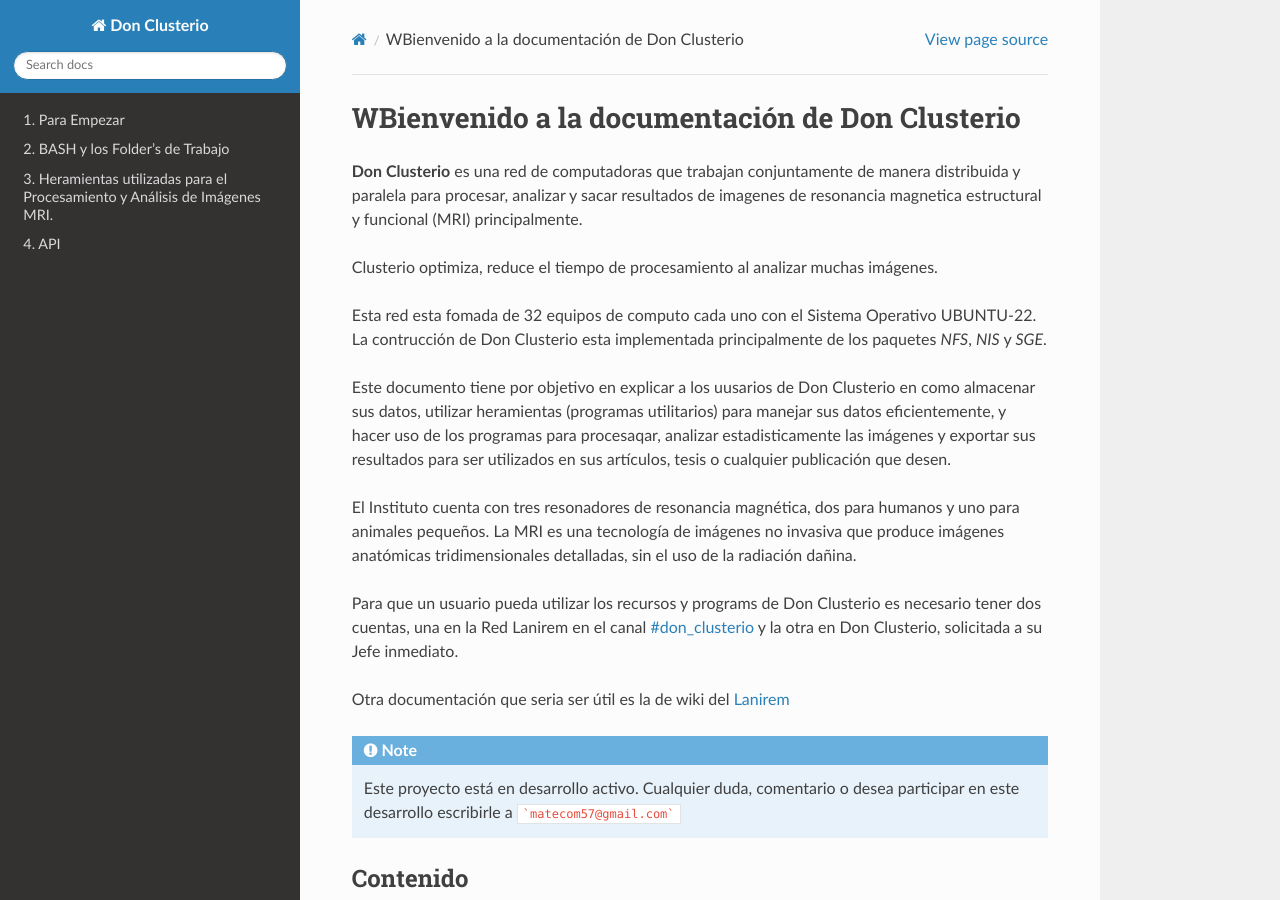
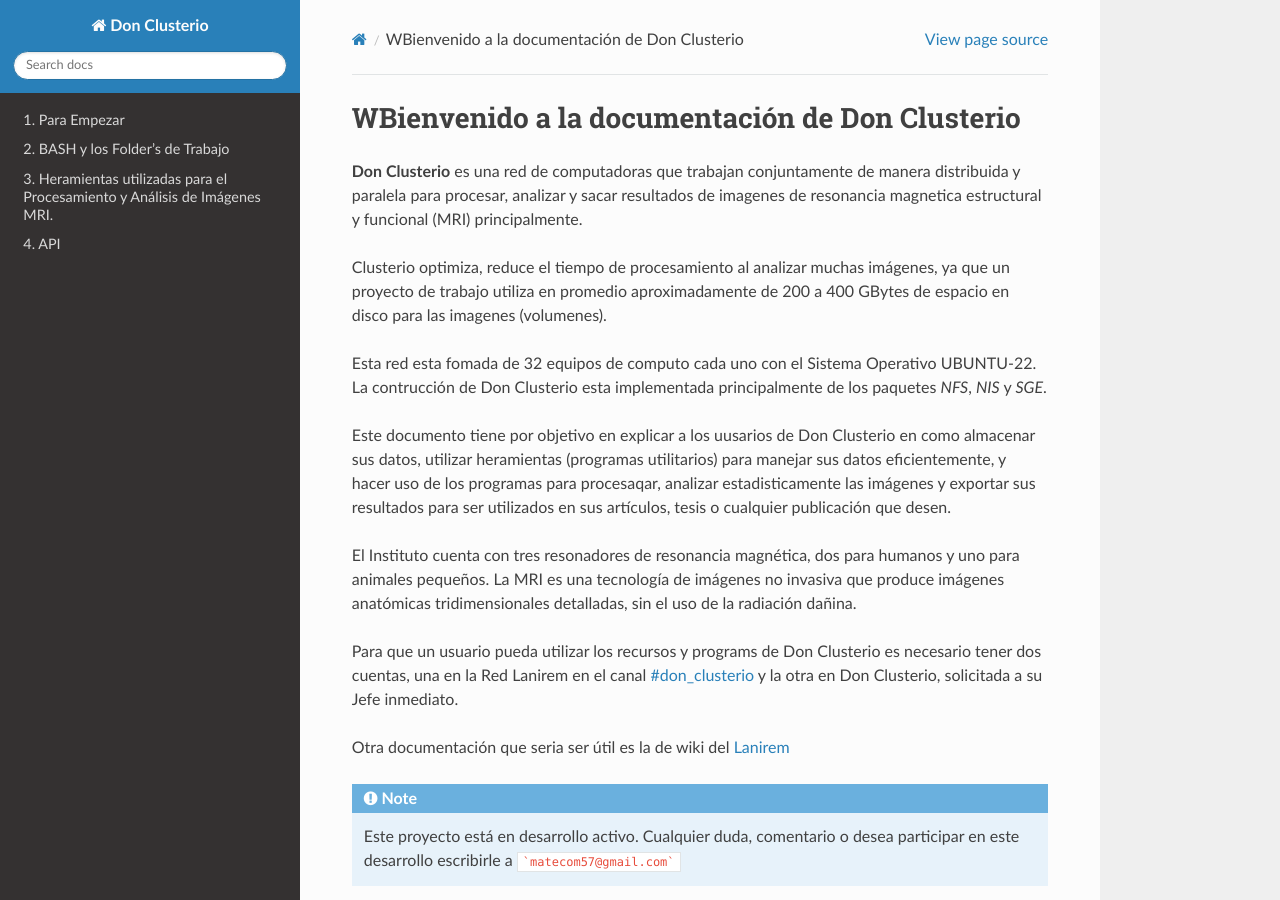
Before and after one commit to matecom57/donclusterio, a Sphinx documentation site: the page built from docs/source/index.rst, in a window 1280 px wide and 900 px high. Built offline with Sphinx 7.4.7 and the Read the Docs theme 3.1.0, drawn with Linux system fonts in a browser that asks for light colours.

Commit message:
Update index.rst

```diff
--- a/docs/source/index.rst
+++ b/docs/source/index.rst
@@ -3,7 +3,7 @@
 
 **Don Clusterio** es una red de computadoras que trabajan conjuntamente de manera distribuida y paralela para procesar, analizar y sacar resultados de imagenes de resonancia magnetica estructural y funcional (MRI) principalmente.
 
-Clusterio optimiza, reduce el tiempo de procesamiento al analizar muchas imágenes.
+Clusterio optimiza, reduce el tiempo de procesamiento al analizar muchas imágenes, ya que un proyecto de trabajo utiliza en promedio aproximadamente de 200 a 400 GBytes de espacio en disco para las imagenes (volumenes).
 
 Esta red esta fomada de 32 equipos de computo cada uno con el Sistema Operativo UBUNTU-22. La contrucción de Don Clusterio esta implementada principalmente de los paquetes *NFS*, *NIS* y *SGE*.
 
```
